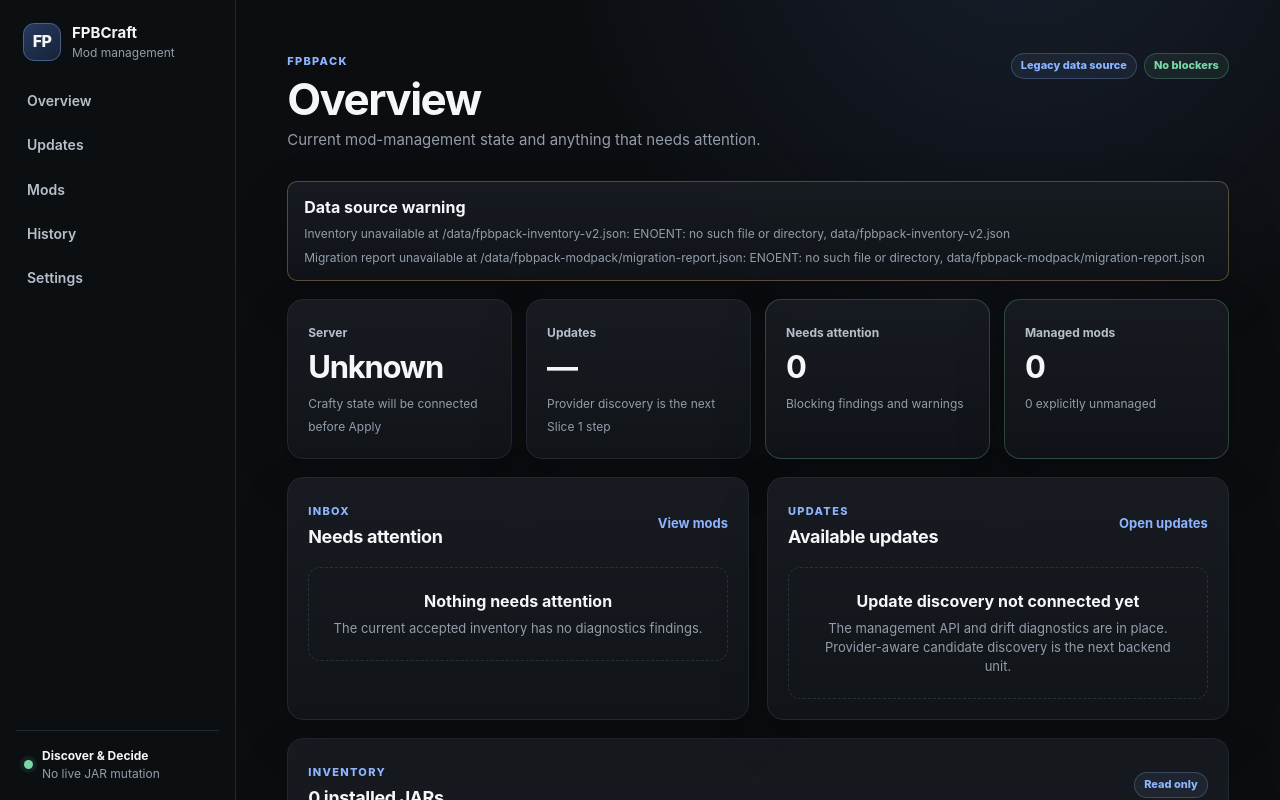
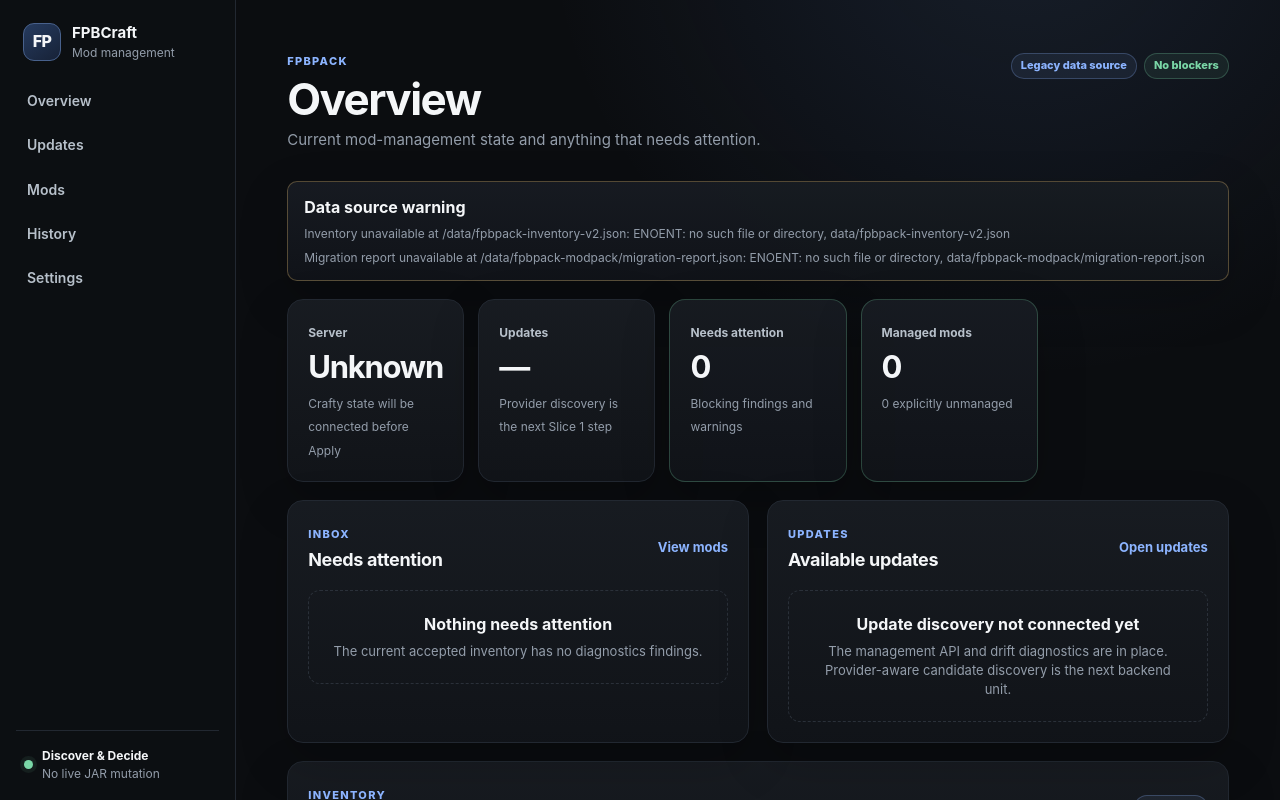
Before and after one commit to fpbcraft/fpbcraft-gui, a Next.js app: page / in a window 1280 px wide. Shown: the top 800 px of the page. Built offline with nearby package versions, Linux system fonts and the light colour scheme.

Commit message:
style(gui): support target navigation and filters

```diff
--- a/src/app/globals.css
+++ b/src/app/globals.css
@@ -240,7 +240,7 @@ select:focus {
 
 .metrics-grid {
   display: grid;
-  grid-template-columns: repeat(4, minmax(0, 1fr));
+  grid-template-columns: repeat(5, minmax(0, 1fr));
   gap: 14px;
   margin-bottom: 18px;
 }
@@ -520,7 +520,7 @@ select:focus {
 
 .filters {
   display: grid;
-  grid-template-columns: minmax(220px, 1fr) 180px auto;
+  grid-template-columns: minmax(240px, 1.4fr) repeat(3, minmax(130px, 0.6fr)) auto;
   gap: 10px;
   margin-bottom: 14px;
 }
@@ -687,7 +687,7 @@ td .subtle {
   }
 
   .filters {
-    grid-template-columns: minmax(0, 1fr) 145px;
+    grid-template-columns: repeat(2, minmax(0, 1fr));
   }
 
   .filters button {
```
